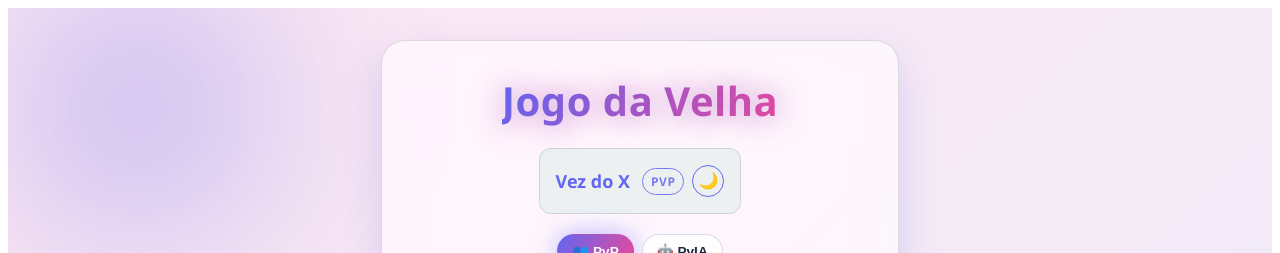
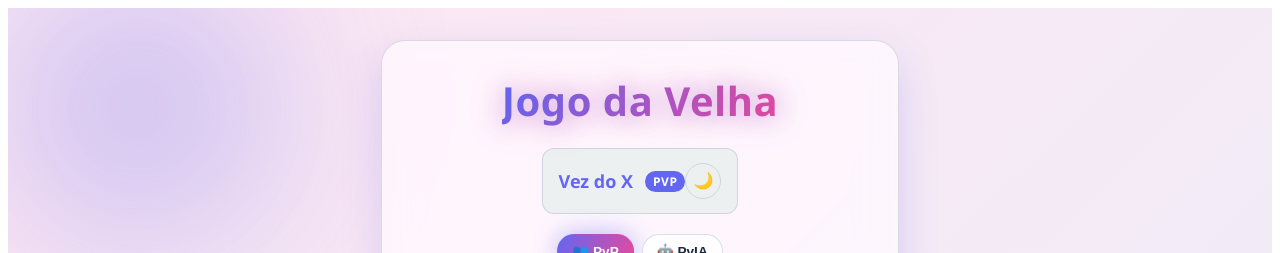
Before and after one commit to Marcelo-Marcos999/teste-estudio, a React (Vite) app: page / in a window 1280 px wide. Shown: the top 253 px of the page. Built offline with nearby package versions, Linux system fonts and the light colour scheme.

Commit message:
feat: update src/components/StatusBar.jsx

```diff
--- a/src/components/StatusBar.jsx
+++ b/src/components/StatusBar.jsx
@@ -1,44 +1,10 @@
 import styles from './StatusBar.module.css';
 
-const messageStyle = {
-  flex: 1,
-  textAlign: 'center',
-};
-
-const actionsStyle = {
-  display: 'flex',
-  alignItems: 'center',
-  gap: '8px',
-  marginLeft: 'auto',
-};
-
-const modeBadgeStyle = {
-  fontSize: '0.75rem',
-  fontWeight: 700,
-  letterSpacing: '0.5px',
-  textTransform: 'uppercase',
-  padding: '4px 8px',
-  borderRadius: '999px',
-  border: '1px solid currentColor',
-  opacity: 0.85,
-  whiteSpace: 'nowrap',
-};
-
-const themeButtonStyle = {
-  display: 'inline-flex',
-  alignItems: 'center',
-  justifyContent: 'center',
-  width: '32px',
-  height: '32px',
-  padding: 0,
-  fontSize: '1rem',
-  lineHeight: 1,
-  cursor: 'pointer',
-  borderRadius: '50%',
-  border: '1px solid currentColor',
-  background: 'transparent',
-  color: 'inherit',
-  transition: 'background-color 0.2s ease, color 0.2s ease, transform 0.2s ease',
+const DIFFICULTY_LABELS = {
+  easy: { label: 'Fácil', icon: '🌱' },
+  medium: { label: 'Médio', icon: '⚔️' },
+  hard: { label: 'Difícil', icon: '🔥' },
+  impossible: { label: 'Impossível', icon: '💀' },
 };
 
 function StatusBar({
@@ -49,6 +15,8 @@ function StatusBar({
   onToggleTheme,
   toggleTheme,
   gameMode,
+  difficulty,
+  isAiThinking = false,
 }) {
   const handleToggleTheme = onToggleTheme || toggleTheme || (() => {});
 
@@ -56,12 +24,15 @@ function StatusBar({
   let stateClass = '';
   if (gameOver) {
     if (winner === 'draw') {
-      message = 'Empate!';
+      message = 'Empate! Ninguém venceu desta vez.';
       stateClass = styles['statusBar--draw'];
     } else {
-      message = `${winner} venceu!`;
+      message = `${winner} venceu! 🎉`;
       stateClass = winner === 'X' ? styles['statusBar--xWin'] : styles['statusBar--oWin'];
     }
+  } else if (isAiThinking) {
+    message = 'IA pensando';
+    stateClass = styles['statusBar--thinking'];
   } else {
     message = `Vez do ${currentPlayer}`;
     stateClass = currentPlayer === 'X' ? styles['statusBar--xTurn'] : styles['statusBar--oTurn'];
@@ -69,19 +40,35 @@ function StatusBar({
 
   const modeLabel = gameMode === 'pvai' ? 'PvIA' : 'PvP';
   const isDark = theme === 'dark';
+  const difficultyInfo = DIFFICULTY_LABELS[difficulty];
 
   return (
     <div className={`${styles.statusBar} ${stateClass}`}>
-      <span style={messageStyle} aria-live="polite" aria-atomic="true">
+      <span className={styles.message} aria-live="polite" aria-atomic="true">
         {message}
+        {isAiThinking && !gameOver && (
+          <span className={styles.thinkingDots} aria-hidden="true">
+            <span className={styles.thinkingDot} />
+            <span className={styles.thinkingDot} />
+            <span className={styles.thinkingDot} />
+          </span>
+        )}
       </span>
-      <div style={actionsStyle}>
-        <span style={modeBadgeStyle} aria-label={`Modo de jogo: ${modeLabel}`}>
+      <div className={styles.actions}>
+        {gameMode === 'pvai' && difficultyInfo && (
+          <span
+            className={styles.difficultyBadge}
+            aria-label={`Dificuldade: ${difficultyInfo.label}`}
+          >
+            {difficultyInfo.icon} {difficultyInfo.label}
+          </span>
+        )}
+        <span className={styles.modeBadge} aria-label={`Modo de jogo: ${modeLabel}`}>
           {modeLabel}
         </span>
         <button
           type="button"
-          style={themeButtonStyle}
+          className={styles.themeButton}
           onClick={handleToggleTheme}
           aria-label={isDark ? 'Ativar tema claro' : 'Ativar tema escuro'}
           title={isDark ? 'Tema claro' : 'Tema escuro'}
```
